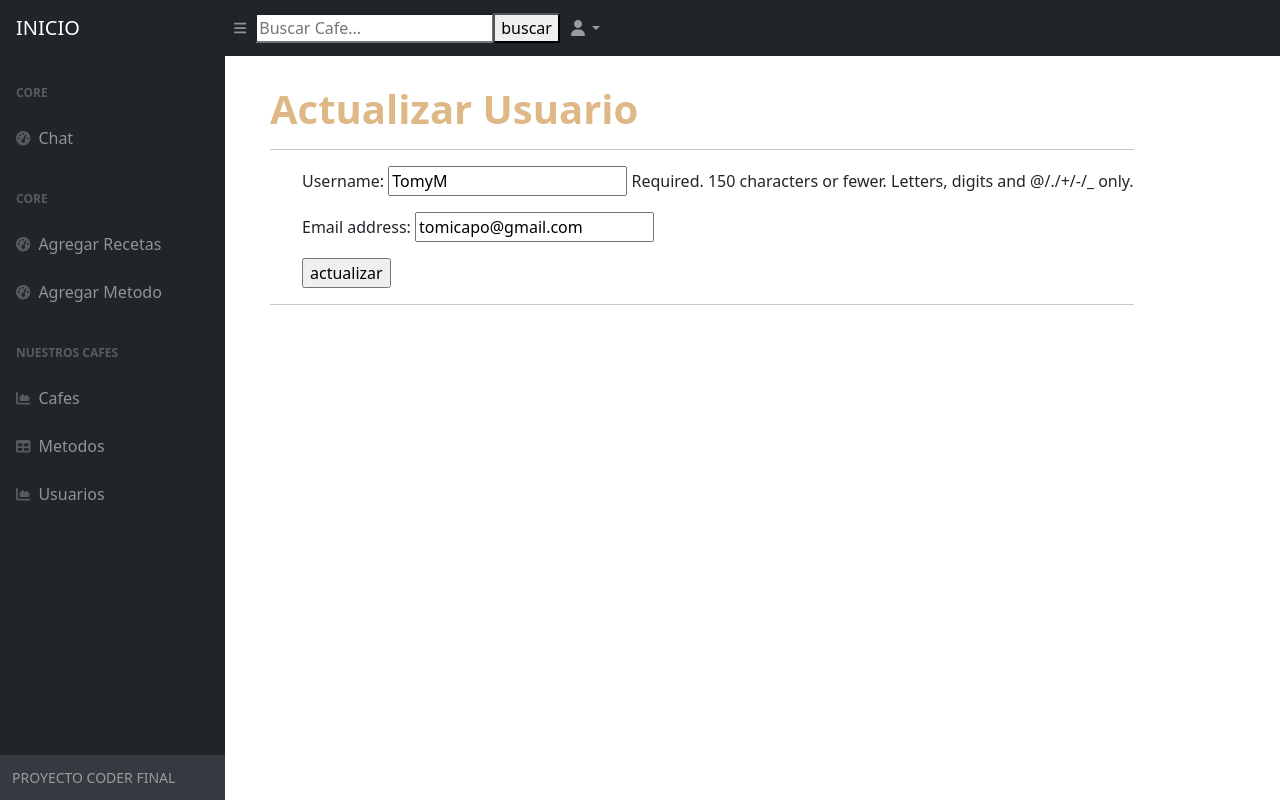
After one commit to ToMartinho/ProyectoFinalCoder, a Django app: page /app_STT/actualizarusuario/1 in a window 1280 px wide. The commit adds this page. Run offline with Django 4.2, Linux system fonts and the light colour scheme; data comes from the database, SQL or seed files in the repository; both versions use the stored data as it was after the commit; some libraries are stand-ins or nearby versions.

Commit message:
registro con email y CRUD basico de cafe y user

```diff
--- a/ProyectoSTT/ProyectoSTT/settings.py
+++ b/ProyectoSTT/ProyectoSTT/settings.py
@@ -132,3 +132,5 @@ STATIC_URL = 'static/'
 # https://docs.djangoproject.com/en/4.0/ref/settings/#default-auto-field
 
 DEFAULT_AUTO_FIELD = 'django.db.models.BigAutoField'
+
+LOGIN_URL = '/app_STT/login'
--- a/ProyectoSTT/app_STT/models.py
+++ b/ProyectoSTT/app_STT/models.py
@@ -7,10 +7,7 @@ class Tipos_de_cafe(models.Model):
     nombre_tipo = models.CharField(max_length=50)
     ingredientes = models.CharField(max_length=200)
 
+
 class Metodo(models.Model):
     nombre = models.CharField(max_length=50)
     tipo = models.CharField(max_length=50)
-
-class Usuarios(models.Model):
-    nombre = models.CharField(max_length=50)
-    email = models.EmailField(max_length=200)
--- a/ProyectoSTT/app_STT/templates/inicio.html
+++ b/ProyectoSTT/app_STT/templates/inicio.html
@@ -42,18 +42,18 @@
                     <div class="sb-sidenav-menu">
                         <div class="nav">
                             <div class="sb-sidenav-menu-heading">Core</div>
-                            <a class="nav-link" href={% url 'Inicio' %}>
+                            <a class="nav-link" href={% url 'chat' %}>
                                 <div class="sb-nav-link-icon"><i class="fas fa-tachometer-alt"></i></div>
-                                INICIO
+                                Chat
                             </a>
                             <div class="sb-sidenav-menu-heading">Core</div>
                             <a class="nav-link" href={% url "TiposDeCafe" %}>
                                 <div class="sb-nav-link-icon"><i class="fas fa-tachometer-alt"></i></div>
-                                AGREGAR RECETAS
+                                Agregar Recetas
                             </a>
                             <a class="nav-link" href={% url "MetodosDeCafe" %}>
                                 <div class="sb-nav-link-icon"><i class="fas fa-tachometer-alt"></i></div>
-                                AGREGAR METODO
+                                Agregar Metodo
                             </a>
                             <div class="sb-sidenav-menu-heading">Nuestros Cafes</div>
                             <a class="nav-link" href={% url "listaDeCafes" %}>
@@ -63,6 +63,10 @@
                             <a class="nav-link" href={% url "listaMetodos" %}>
                                 <div class="sb-nav-link-icon"><i class="fas fa-table"></i></div>
                                 Metodos
+                            </a>
+                            <a class="nav-link" href={% url "ListaUsuarios" %}>
+                                <div class="sb-nav-link-icon"><i class="fas fa-chart-area"></i></div>
+                                Usuarios
                             </a>
                                         </div>
                     </div>
--- a/ProyectoSTT/app_STT/templates/lista_usuarios.html
+++ b/ProyectoSTT/app_STT/templates/lista_usuarios.html
@@ -9,7 +9,9 @@
 
 
             {% for usuario in lista_usuarios %}
-                <li><strong>Nonbre de usuario:</strong> {{usuario.nombre}} <br> <strong>Email:</strong> {{usuario.email}}</li>
+                <li><strong>Nonbre de usuario:</strong> <a href="{% url 'detailuser' usuario.id %}">{{usuario.username}} </a> </li>
+                <button><a href="{% url 'updateuser' usuario.id %}">Editar</a></button>
+                <button><a href="{% url 'deleteuser' usuario.id %}">eliminar</a></button>
             {% endfor %}
 
 
--- a/ProyectoSTT/app_STT/templates/resultadobusqueda.html
+++ b/ProyectoSTT/app_STT/templates/resultadobusqueda.html
@@ -8,5 +8,8 @@
            {{cafes.nombre_tipo}}
         </li>
         {% endfor %}
+        {%if not cafe %}
+        No se han encontrado resultados
+        {% endif %}
     </div>
 {% endblock codigoaca %}
--- /dev/null
+++ b/ProyectoSTT/app_STT/templates/update_user.html
@@ -0,0 +1,20 @@
+{% extends 'inicio.html' %}
+
+
+{% block codigoaca %}
+
+    <div style="margin-left:270px; margin-top:85px;">
+        <h1><strong style="color: burlywood">Actualizar Usuario</strong></h1>
+        <hr>
+        <ul>
+                <form method="POST"> {% csrf_token %}
+                    {{form.as_p}}
+
+                    <input type="submit" value="actualizar">
+
+                </form>
+        </ul>
+        <hr>
+    </div>
+
+{% endblock codigoaca %}
--- a/ProyectoSTT/app_STT/urls.py
+++ b/ProyectoSTT/app_STT/urls.py
@@ -1,5 +1,5 @@
 from django.urls import path
-from app_STT.views import tipos_de_cafe, inicio, ver_tipos_cafe, ver_lista_metodos, metodos, lista_usuarios, crea_usuario, buscar, ingreso, register
+from app_STT.views import tipos_de_cafe, inicio, ver_tipos_cafe, ver_lista_metodos, metodos,lista_usuarios, buscar, ingreso, register, cafes_DetailView, cafes_DeleteView, cafes_UpdateView, usuario_UpdateView, usuario_DetailView, usuario_DeleteView
 
 urlpatterns = [
     path('', inicio, name= "Inicio"),
@@ -8,8 +8,14 @@ urlpatterns = [
     path('MetodosLista/', ver_lista_metodos, name = "listaMetodos"),
     path('MetodosDeCafe/', metodos, name = "MetodosDeCafe"),
     path('ListaUsuarios/', lista_usuarios, name = "ListaUsuarios"),
-    path('creausuario/', crea_usuario, name = "creausuario"),
     path('buscar/', buscar, name = "buscar"),
     path('login/', ingreso, name = "Login"),
     path('registrar/', register, name = "Registrar"),
+    path('detallecafe/<pk>', cafes_DetailView.as_view(), name = "detailcafe"),
+    path('borrarcafe/<pk>', cafes_DeleteView.as_view(), name = "deletecafe"),
+    path('actualizarcafe/<pk>', cafes_UpdateView.as_view(), name = "updatecafe"),
+    path('borrarusuario/<pk>', usuario_DeleteView.as_view(), name = "deleteuser"),
+    path('actualizarusuario/<pk>', usuario_UpdateView.as_view(), name = "updateuser"),
+    path('perfilusuario/<pk>', usuario_DetailView.as_view(), name = "detailuser"),
+
 ]
--- a/ProyectoSTT/app_STT/views.py
+++ b/ProyectoSTT/app_STT/views.py
@@ -1,10 +1,14 @@
 
 from django.shortcuts import render
 from django.http import HttpResponse
-from app_STT.models import Tipos_de_cafe, Metodo, Usuarios
-from app_STT.forms import UsuarioFormulario
+from app_STT.models import Tipos_de_cafe, Metodo
 from django.contrib.auth.forms import AuthenticationForm, UserCreationForm
 from django.contrib.auth import authenticate, login, logout
+from django.views.generic.detail import DetailView
+from app_STT.forms import RegistroUsuario
+from django.views.generic import DeleteView,UpdateView
+from django.contrib.auth.models import User
+
 
 # Create your views here.
 
@@ -25,7 +29,7 @@ def tipos_de_cafe(request):
 def ver_tipos_cafe(self):
 
     lista_cafes = Tipos_de_cafe.objects.all()
-    return render(self, "Listacafes.html", {"list_cafe": lista_cafes} )
+    return render(self, "Listacafes.html", {"lista_cafes": lista_cafes} )
 
 def metodos(request):
 
@@ -44,28 +48,9 @@ def ver_lista_metodos(self):
 
 
 def lista_usuarios(self):
-    Usuario = Usuarios.objects.all()
+    Usuario = User.objects.all()
     return render(self, "lista_usuarios.html", {"lista_usuarios": Usuario})
 
-def crea_usuario(request):
-    if request.method == 'POST':
-
-        miFormulario = UsuarioFormulario(request.POST)
-
-        if miFormulario.is_valid():
-
-            data = miFormulario.cleaned_data
-
-            usuario = Usuarios(nombre = data['nombre'], email = data['email'])
-
-            usuario.save()
-
-            return render(request,'inicio.html')
-    else:
-
-        miFormulario = UsuarioFormulario()
-
-        return render(request, 'usuarioFormulario.html', {'fomularioUsuario': miFormulario})
 
 def buscar(request):
     if request.GET['nombre_tipo']:
@@ -115,17 +100,53 @@ def ingreso(request):
 def register(request):
 
     if request.method == 'POST':
-        form = UserCreationForm(request.POST)
+        form = RegistroUsuario(request.POST)
 
         if form.is_valid():
 
             usuario = form.cleaned_data["username"]
+
             form.save()
 
             return render(request, "inicio.html", {"mensaje": f'Usuario {usuario} creado exitosamente, Bienvenido.'})
 
     else:
 
-        form = UserCreationForm()
+        form = RegistroUsuario()
 
     return render(request, "registro.html", {'miFormulario': form})
+
+class cafes_DeleteView(DeleteView):
+    model = Tipos_de_cafe
+    template_name = "delete_cafe.html"
+    success_url = '/app_STT/'
+
+class cafes_DetailView(DetailView):
+    model = Tipos_de_cafe
+    template_name = "detail_cafe.html"
+    context_object_name = 'cafe'
+
+
+class cafes_UpdateView(UpdateView):
+    model = Tipos_de_cafe
+    template_name = "update_cafe.html"
+    fields = ['nombre_tipo','ingredientes']
+    success_url = '/app_STT/'
+
+
+class usuario_DeleteView(DeleteView):
+    model = User
+    template_name = "delete_user.html"
+    success_url = '/app_STT/'
+
+class usuario_DetailView(DetailView):
+    model = User
+    template_name = "detail_user.html"
+    context_object_name = 'user'
+
+
+class usuario_UpdateView(UpdateView):
+    model = User
+    template_name = "update_user.html"
+    fields = ['username','email']
+    success_url = '/app_STT/'
--- a/ProyectoSTT/chat/templates/chat/lobby.html
+++ b/ProyectoSTT/chat/templates/chat/lobby.html
@@ -11,6 +11,7 @@
     <form action="" id="form">
 
         <input type="text" name="message"/>
+        <input type="submit" value="enviar">
     </form>
 
     <div id="messages"></div>
@@ -26,8 +27,10 @@
 
             if(data.type==='chat'){
                 let messages = document.getElementById('messages')
+                messages.insertAdjacentHTML('beforeend',`<div>
+                            <p style="margin-left:270px;">${data.message}</p>
+                        </div>`)
 
-                messages.insertAdjacentHTML('beforeend',`<div><p>${data.message}</p></div>`)
             }
         }
 
--- a/ProyectoSTT/chat/urls.py
+++ b/ProyectoSTT/chat/urls.py
@@ -4,6 +4,6 @@ from django.urls import path
 from chat import views
 
 urlpatterns = [
-    path('', views.lobby),
+    path('', views.lobby, name ="chat"),
 
 ]
```
Also changed, not shown: ProyectoSTT/app_STT/forms.py (+13 -3 lines), ProyectoSTT/app_STT/templates/Listacafes.html (+4 -3 lines), ProyectoSTT/app_STT/templates/delete_cafe.html (added, +16 -0 lines), ProyectoSTT/app_STT/templates/delete_user.html (added, +16 -0 lines), ProyectoSTT/app_STT/templates/detail_cafe.html (added, +16 -0 lines), ProyectoSTT/app_STT/templates/detail_user.html (added, +16 -0 lines), ProyectoSTT/app_STT/templates/update_cafe.html (added, +20 -0 lines), ProyectoSTT/db.sqlite3.
